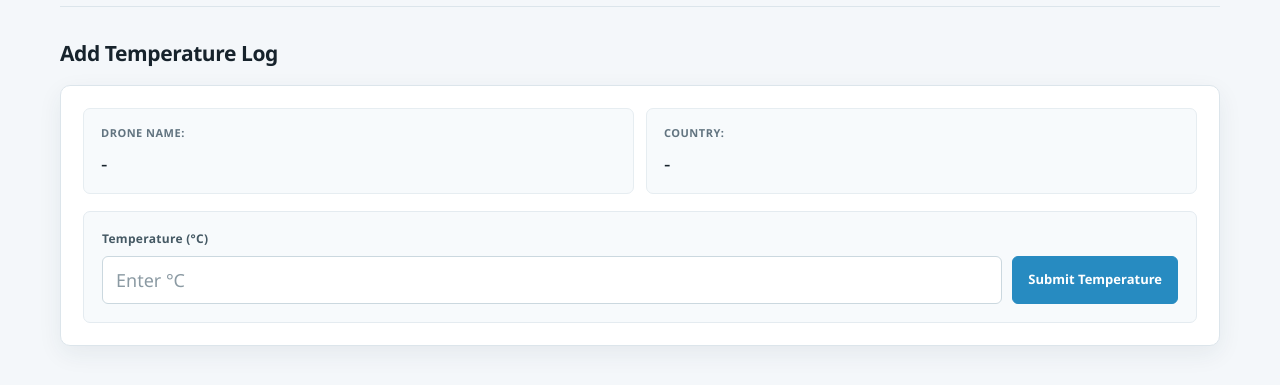
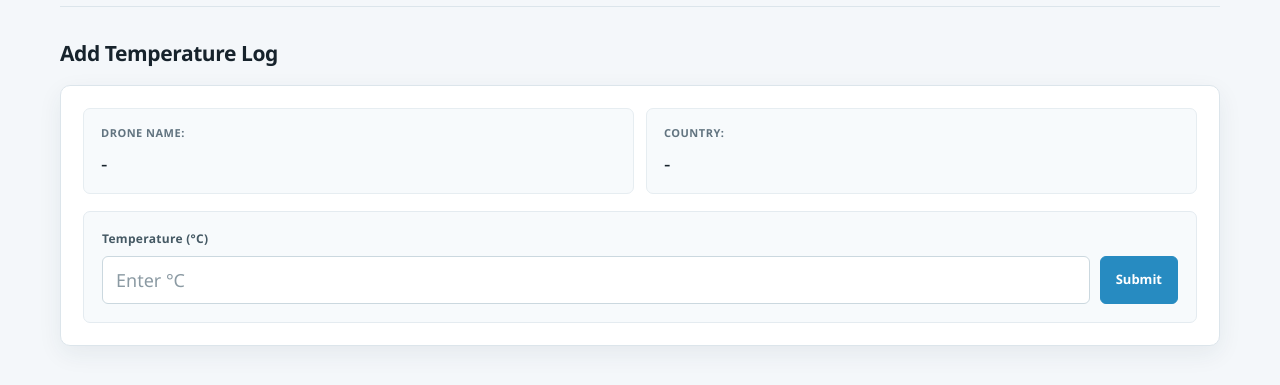
Before and after one commit to Itmetxr/myserver, a website: page public/form.html in a window 1280 px wide. Shown: the part 109-494 px from the top of the page. Drawn offline with Linux system fonts and the light colour scheme; no server answers.

Commit message:
Shorten temperature form button label

```diff
--- a/public/form.html
+++ b/public/form.html
@@ -47,7 +47,7 @@
                         placeholder="Enter °C"
                         required
                     >
-                    <button type="submit" id="submitTemperatureBtn">Submit Temperature</button>
+                    <button type="submit" id="submitTemperatureBtn">Submit</button>
                 </div>
 
                 <div id="submitProgress" class="submit-progress" role="status" aria-live="polite" hidden>
```
